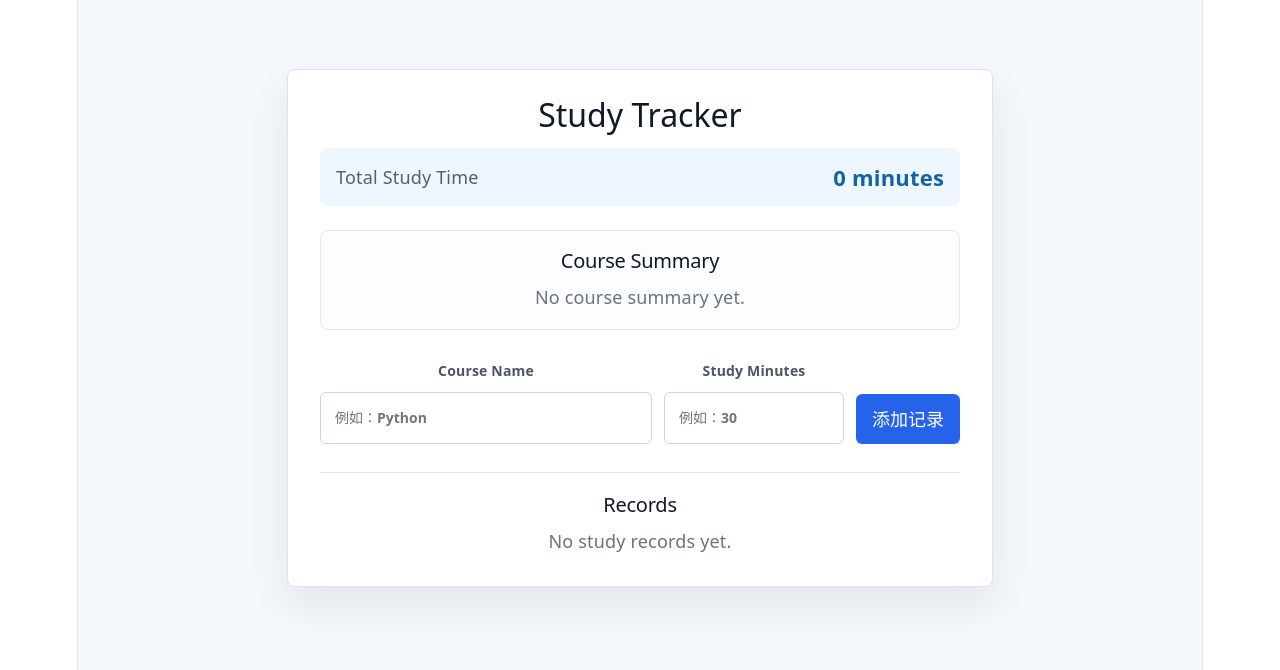
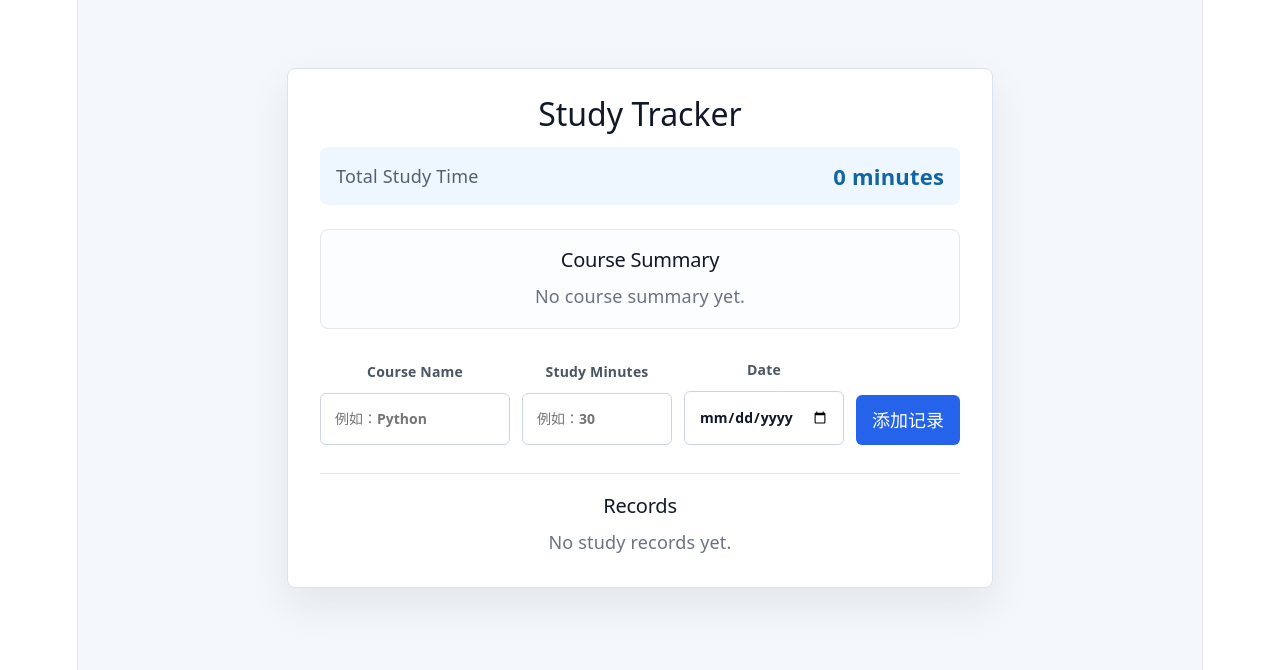
Before and after one commit to xyl7777/study-tracker, a React (Vite) app: page / in a window 1280 px wide. Shown: the part 104-774 px from the top of the page. Built offline with nearby package versions, Linux system fonts and the light colour scheme.

Commit message:
Add date field to study records

```diff
--- a/src/App.css
+++ b/src/App.css
@@ -47,7 +47,7 @@
 
 .form {
   display: grid;
-  grid-template-columns: 1fr 180px auto;
+  grid-template-columns: 1fr 150px 160px auto;
   gap: 12px;
   align-items: end;
   margin-bottom: 28px;
--- a/src/App.jsx
+++ b/src/App.jsx
@@ -2,6 +2,10 @@ import { useEffect, useState } from 'react'
 import './App.css'
 
 const STORAGE_KEY = 'study-tracker-records'
+
+function getTodayDate() {
+  return new Date().toISOString().slice(0, 10)
+}
 
 function loadStudyRecords() {
   try {
@@ -26,6 +30,7 @@ function loadStudyRecords() {
 function App() {
   const [courseName, setCourseName] = useState('')
   const [minutes, setMinutes] = useState('')
+  const [date, setDate] = useState('')
   const [records, setRecords] = useState(loadStudyRecords)
 
   useEffect(() => {
@@ -69,11 +74,13 @@ function App() {
       id: Date.now(),
       courseName: trimmedCourseName,
       minutes: studyMinutes,
+      date: date || getTodayDate(),
     }
 
     setRecords([newRecord, ...records])
     setCourseName('')
     setMinutes('')
+    setDate('')
   }
 
   function handleDeleteRecord(id) {
@@ -130,6 +137,15 @@ function App() {
             />
           </label>
 
+          <label>
+            Date
+            <input
+              type="date"
+              value={date}
+              onChange={(event) => setDate(event.target.value)}
+            />
+          </label>
+
           <button type="button" onClick={handleAddRecord}>
             {'\u6dfb\u52a0\u8bb0\u5f55'}
           </button>
@@ -146,6 +162,7 @@ function App() {
                 <li key={record.id}>
                   <div>
                     <strong>{record.courseName}</strong>
+                    <span>{record.date || 'No date'}</span>
                     <span>{record.minutes} minutes</span>
                   </div>
                   <button
```
